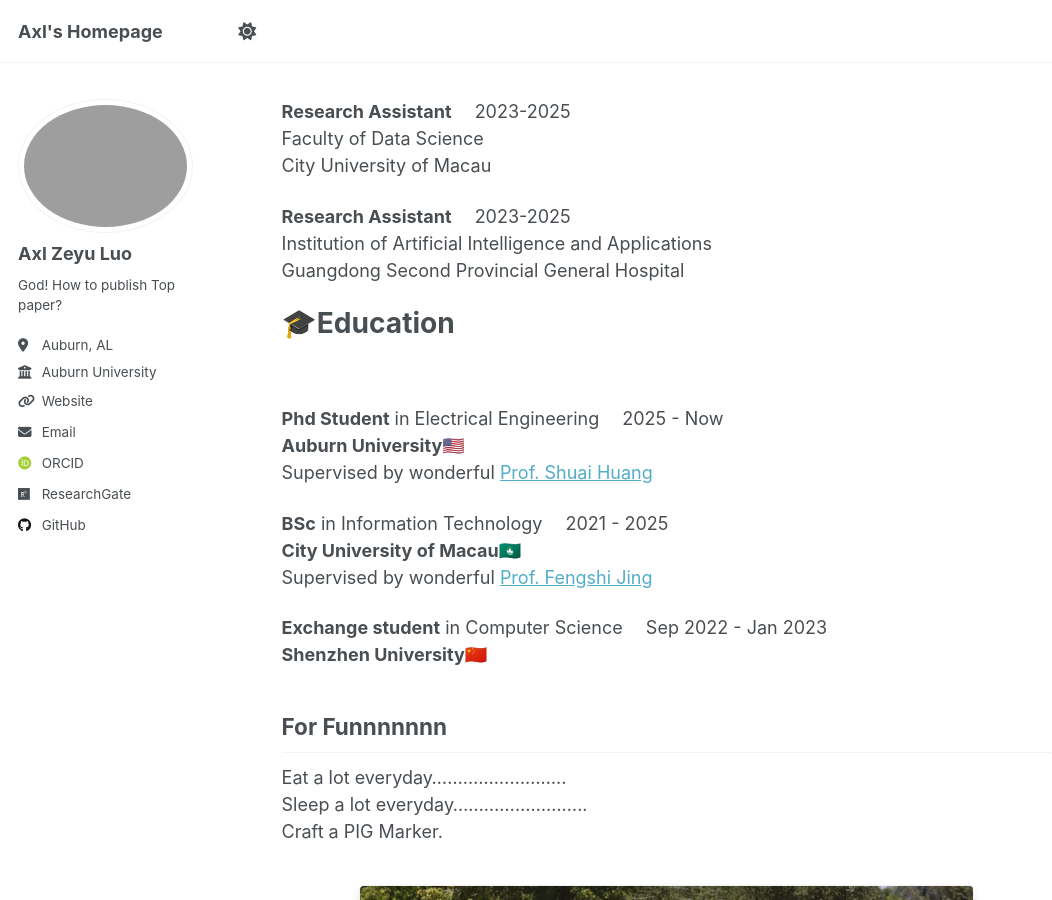
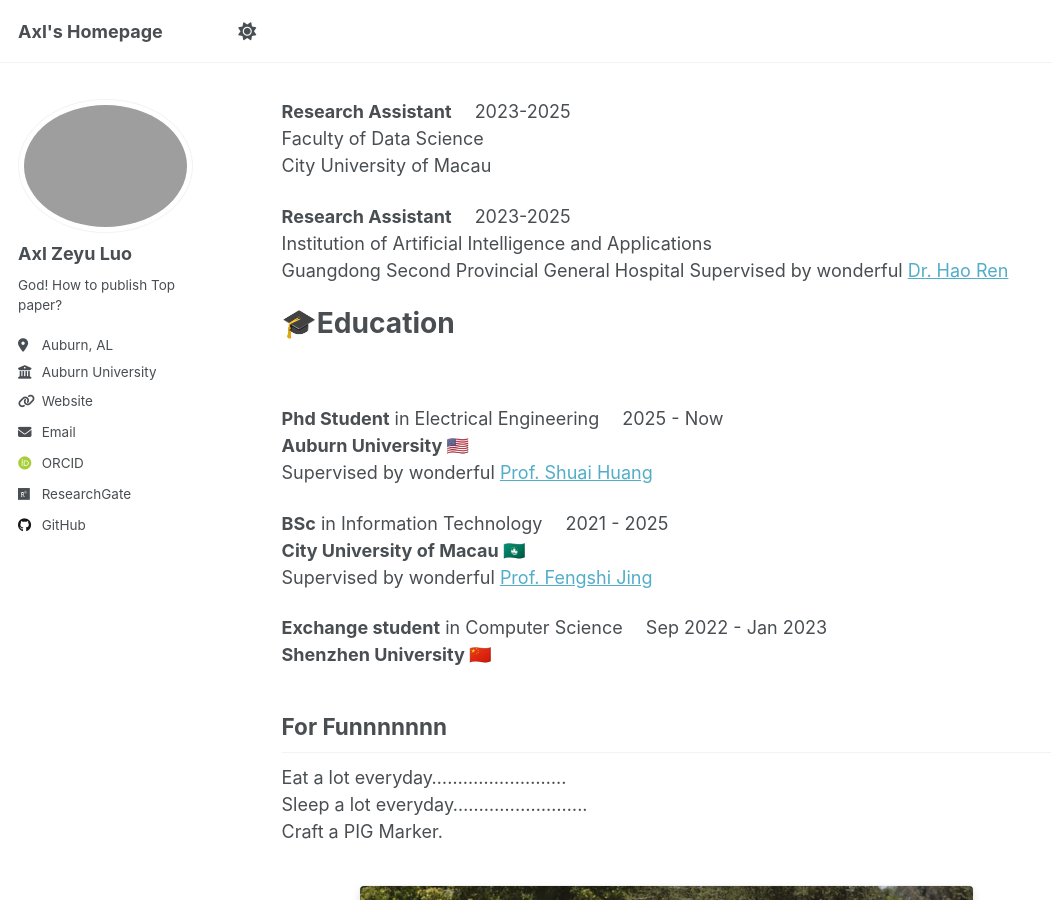
Before and after one commit to HyperPolyX/hyperpolyx.github.io, a Jekyll site: the page built from _pages/about.md, in a window 1280 px wide and 900 px high, scrolled down 731 px. Shown: the whole window, without its empty margins (0-1052 px from the left). Built offline with Jekyll 4.4.1, drawn with Linux system fonts in a browser that asks for light colours; some web fonts are replaced; a script that is not in the unit is left out.

Commit message:
Update about.md

```diff
--- a/_pages/about.md
+++ b/_pages/about.md
@@ -38,21 +38,22 @@ City University of Macau
 **Research Assistant**       &emsp;2023-2025
 Institution of Artificial Intelligence and Applications
 Guangdong Second Provincial General Hospital
+Supervised by wonderful [Dr. Hao Ren](https://www.researchgate.net/profile/Ren-Hao-9)
 
 🎓Education
 ======
 <br>
 
   **Phd Student** in Electrical Engineering       &emsp;2025 - Now
-  **Auburn University🇺🇸**
+  **Auburn University 🇺🇸**
   Supervised by wonderful [Prof. Shuai Huang](https://eng.auburn.edu/directory/szh0224)
 
   **BSc** in Information Technology       &emsp;2021 - 2025
-  **City University of Macau🇲🇴**
+  **City University of Macau 🇲🇴**
   Supervised by wonderful [Prof. Fengshi Jing](https://fds.cityu.edu.mo/en/members/291)
 
   **Exchange student** in Computer Science &emsp;Sep 2022 - Jan 2023
-  **Shenzhen University🇨🇳**
+  **Shenzhen University 🇨🇳**
 
 
 
```
